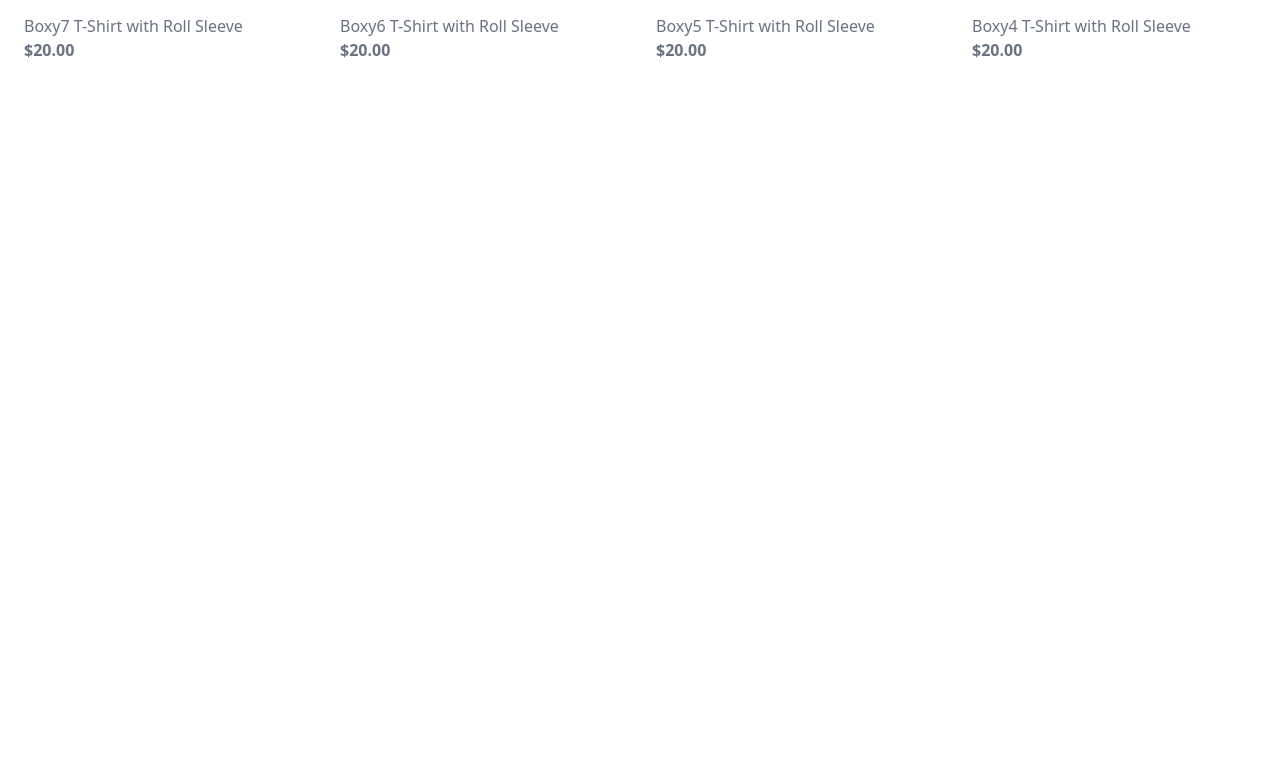
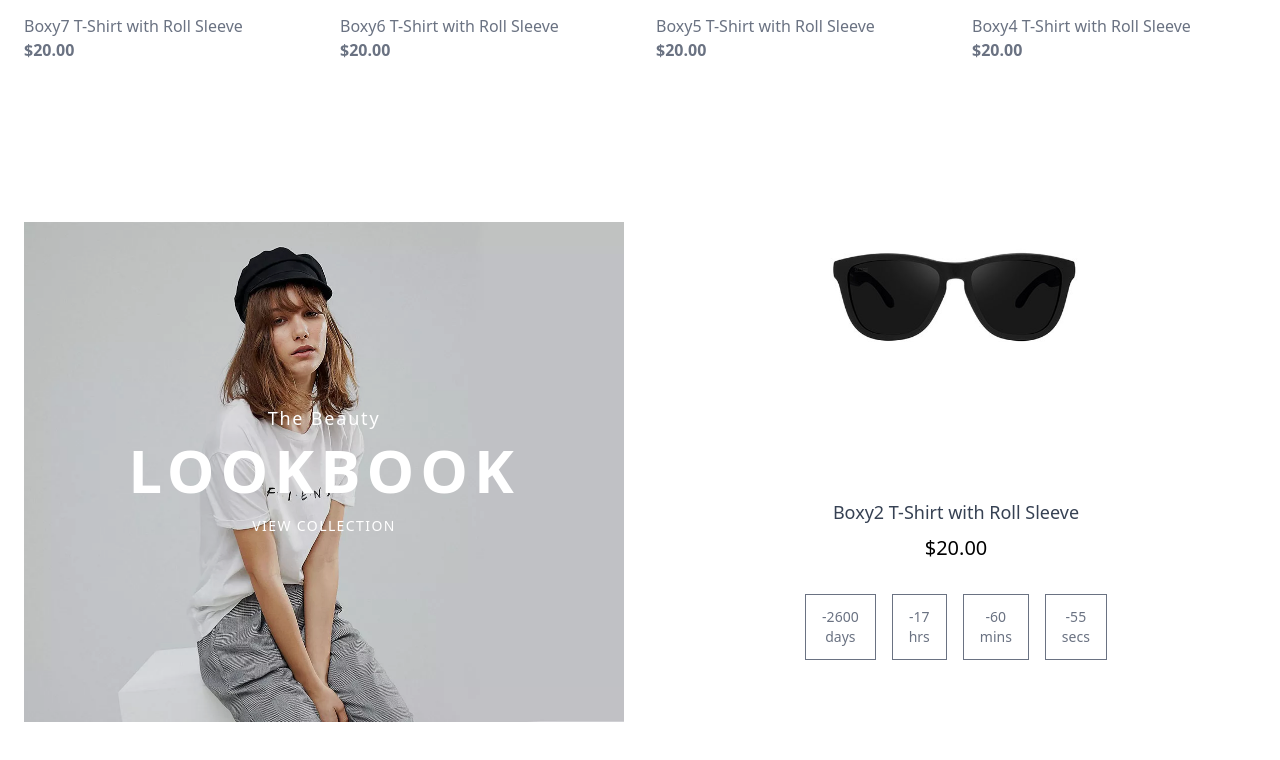
Before and after one commit to ImyMek1/ImaneMaftahElKheir_Final_Project_React, a React (Vite) app: page / in a window 1280 px wide. Shown: the part 2294-3054 px from the top of the page. Before the commit the page ends 2436 px from the top, so only its background shows below. Built offline with nearby package versions, Linux system fonts and the light colour scheme.

Commit message:
Create PromoBanner Section

```diff
--- a/src/components/PromoBanner.jsx
+++ b/src/components/PromoBanner.jsx
@@ -0,0 +1,64 @@
+import { Images } from "../constants/Images";
+
+export default function PromoBanner() {
+  return (
+    <section className="py-20">
+      <div className="max-w-[1400px] mx-auto px-6">
+        <div className="grid grid-cols-1 lg:grid-cols-2 gap-8 items-stretch">
+
+          <div className="relative h-[500px] overflow-hidden group">
+            <img
+              src={Images.bgVideo}
+              alt="Lookbook"
+              className="w-full h-full object-cover transition-transform duration-700 group-hover:scale-110"
+            />
+
+            <div className="absolute inset-0 flex flex-col justify-center items-center text-white bg-black/10">
+              <p className="text-lg tracking-widest mb-2">
+                The Beauty
+              </p>
+
+              <h2 className="text-6xl font-bold tracking-widest mb-4">
+                LOOKBOOK
+              </h2>
+
+              <span className="text-sm tracking-widest border-white pb-1 cursor-pointer">
+                VIEW COLLECTION
+              </span>
+            </div>
+          </div>
+
+          <div className="bg-white h-[400px] flex flex-col justify-center items-center px-10">
+            <img
+              src={Images.shop}
+              alt="Product"
+              className="w-[420px] object-contain transition-transform duration-500 hover:scale-105"
+            />
+
+            <h3 className="text-gray-700 text-lg mb-2 text-center">
+              Boxy2 T-Shirt with Roll Sleeve
+            </h3>
+
+            <p className="text-xl font-medium mb-8">$20.00</p>
+
+            <div className="flex gap-4">
+              <div className="border px-4 py-3 text-center text-sm text-gray-500">
+                -2600 <br /> days
+              </div>
+              <div className="border px-4 py-3 text-center text-sm text-gray-500">
+                -17 <br /> hrs
+              </div>
+              <div className="border px-4 py-3 text-center text-sm text-gray-500">
+                -60 <br /> mins
+              </div>
+              <div className="border px-4 py-3 text-center text-sm text-gray-500">
+                -55 <br /> secs
+              </div>
+            </div>
+          </div>
+
+        </div>
+      </div>
+    </section>
+  );
+}
--- a/src/pages/Home.jsx
+++ b/src/pages/Home.jsx
@@ -3,6 +3,7 @@ import NavBar from "../components/NavBar";
 import HeroSlider from "../components/HeroSlider";
 import Categories from "../components/Categories";
 import ProductGrid from "../components/ProductGrid";
+import PromoBanner from "../components/PromoBanner";
 
 export default function Home() {
   return (
@@ -12,6 +13,7 @@ export default function Home() {
       <HeroSlider />
       <Categories />
       <ProductGrid />
+      <PromoBanner />
     </>
   );
 }
```
